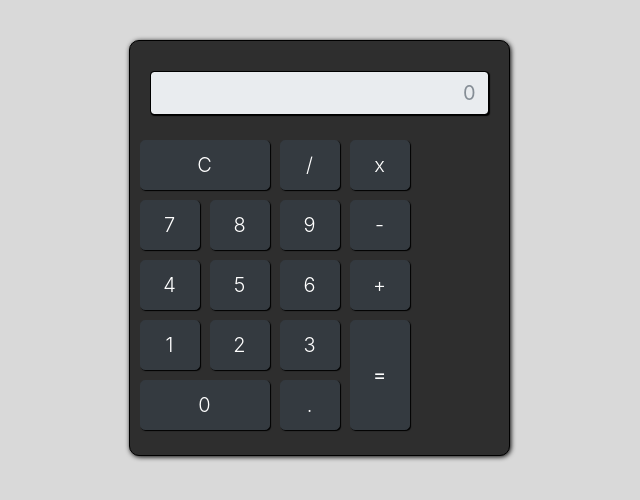
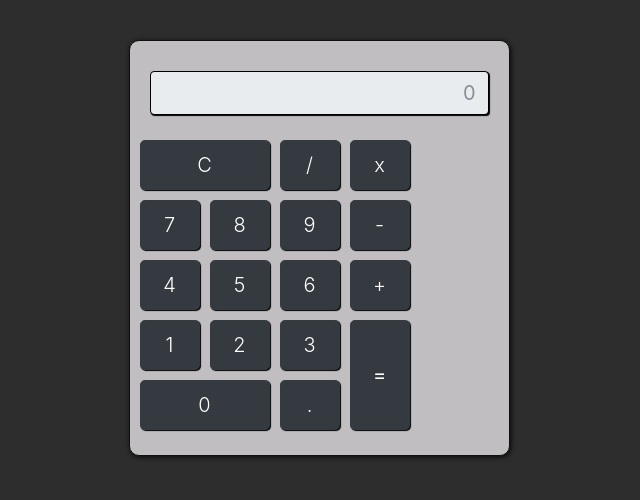
Before and after one commit to DNdev997/PROJETOS-UDEMY, a plain HTML site: page index.html in a window 1280 px wide. Shown: the whole page, without its empty margins (321-961 px from the left). Drawn offline with nearby package versions, Linux system fonts and the light colour scheme.

Commit message:
Update index.html

```diff
--- a/index.html
+++ b/index.html
@@ -8,11 +8,11 @@
     <style>
       .calculadora {
         margin-top: 40px;
-        border: solid 1px #000;
+        border: solid 1px #0f0f0f;
         padding: 20px;
-        background-color: #2E2E2E;
+        background-color: #c0bec0;
         border-radius: 10px;
-        box-shadow: 1px 1px 5px #000;
+        box-shadow: 1px 1px 5px #080808;
       }
 
       .btn {
@@ -46,7 +46,7 @@
     </style>
 	</head>
 
-  <body style="background: #D9D9D9">
+  <body style="background: #2e2d2d">
 
     <div class="container">
       <div class="row">
```
